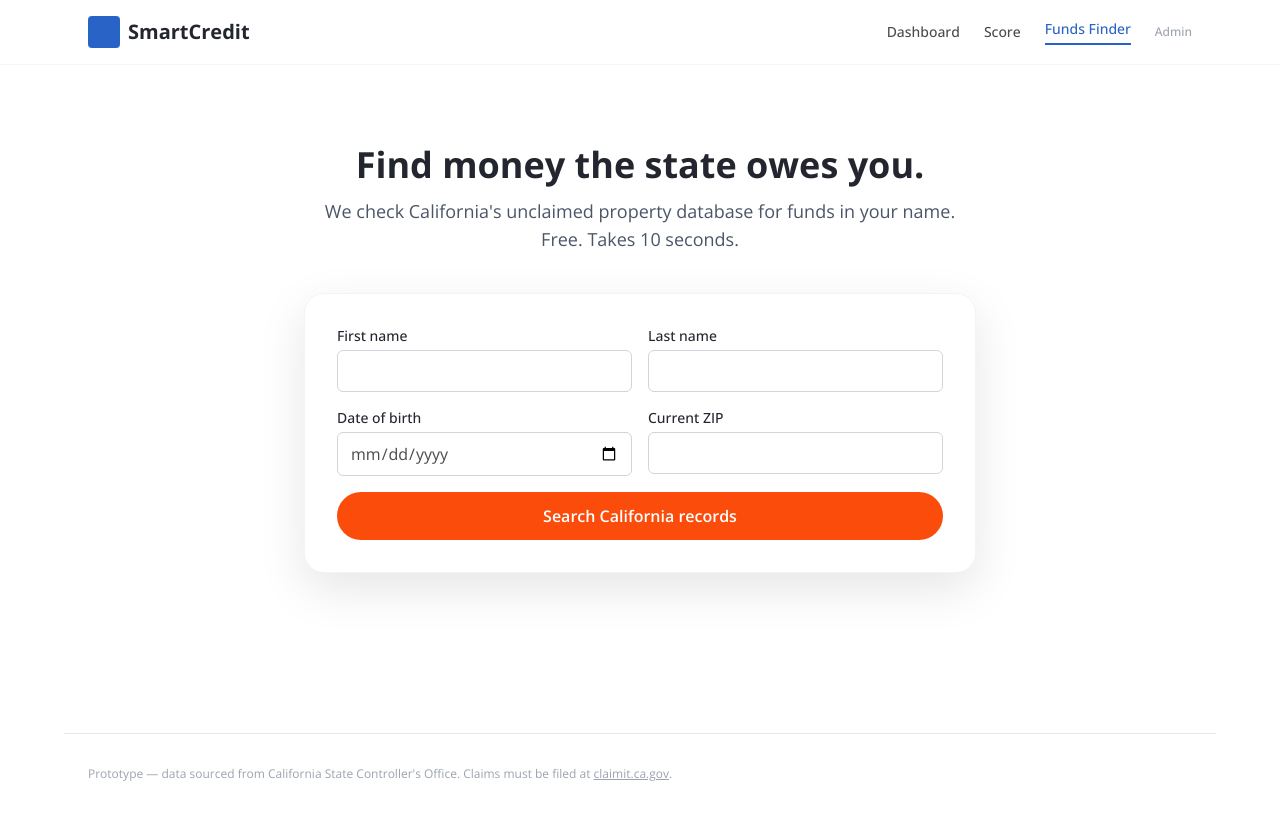
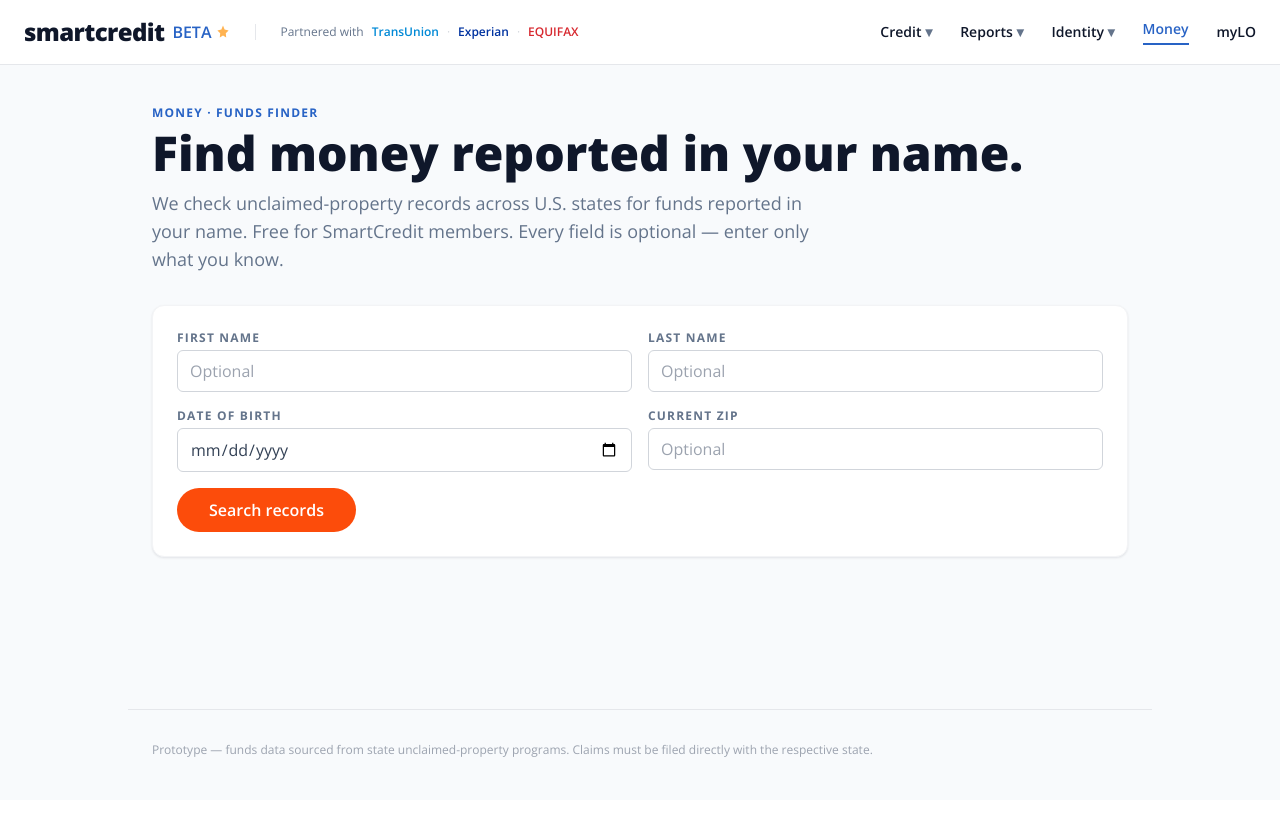
Before and after one commit to ahmedyassineconsumerdirect/cd-getmymoney, a FastAPI app: page / in a window 1280 px wide. After the commit the page ends 757 px from the top, so only its background shows below. Run offline with FastAPI, Linux system fonts and the light colour scheme; some libraries are stand-ins or nearby versions.

Commit message:
Major UX iteration: SmartCredit BETA theme, fuzzy matching, optional fields
Theme & layout
- New header matches smartcredit.com BETA: smartcredit logo + sparkle,
  Partnered with TransUnion / Experian / Equifax block, production nav
  (Credit, Reports, Identity, Money, myLO)
- Results redesigned to match the "Matched Properties — Review the records
  we found" pattern: section label + heading, single white card with
  rows separated by hairlines, property type as title, holder uppercase
  muted, state badge ("CA record"), big bold orange amount, Claim +
  Not me actions on the right
- Empty-state copy generalized to multi-state ("we didn't find any
  unclaimed property in your name") instead of California-only

Form
- All PII fields are optional (no `required`); placeholder reads "Optional"
- Search button works with any subset of fields (or none — shows hint)
- Hero copy drops California-specific language

Matching
- DemoFuzzyMatcher replaces DemoExactMatcher (kept as alias for back-compat)
- Industry-standard token-substring approach: each input token must
  appear (case-insensitive after normalization) in owner_name_normalized
- Tiered ranking: exact full-name > starts-with > contains-all-tokens,
  then ORDER BY amount_max DESC, LIMIT 100
- Searching "Ahmed" alone now returns 100 records totaling ~$887K
  against CA tier-04 data; production swaps in CD's existing matcher

Co-Authored-By: Claude Opus 4.7 (1M context) <noreply@anthropic.com>

```diff
--- a/app/main.py
+++ b/app/main.py
@@ -34,17 +34,23 @@ def home(request: Request):
 @app.post("/search", response_class=HTMLResponse)
 def search(
     request: Request,
-    first_name: str = Form(...),
-    last_name: str = Form(...),
+    first_name: str = Form(""),
+    last_name: str = Form(""),
     dob: str = Form(""),
     zip: str = Form(""),
 ):
     matcher = _get_match_service()
     matches = matcher.find_matches(first_name=first_name, last_name=last_name)
     total = sum((m.amount_max or 0) for m in matches)
+    has_input = any(v.strip() for v in (first_name, last_name, dob, zip))
     return templates.TemplateResponse(
         "_results.html",
-        {"request": request, "matches": matches, "total": total},
+        {
+            "request": request,
+            "matches": matches,
+            "total": total,
+            "has_input": has_input,
+        },
     )
 
 
--- a/app/templates/base.html
+++ b/app/templates/base.html
@@ -3,7 +3,7 @@
 <head>
   <meta charset="utf-8">
   <meta name="viewport" content="width=device-width, initial-scale=1">
-  <title>{% block title %}SmartCredit Funds Finder{% endblock %}</title>
+  <title>{% block title %}SmartCredit — Funds Finder{% endblock %}</title>
   <script src="https://cdn.tailwindcss.com"></script>
   <script src="https://unpkg.com/htmx.org@2.0.3"></script>
   <script>
@@ -12,66 +12,88 @@
         extend: {
           colors: {
             brand: {
-              DEFAULT: '#2863C5',  // SmartCredit primary blue
+              DEFAULT: '#2863C5',
               dark: '#1f4f9e',
               light: '#E6EFFA',
             },
             cta: {
-              DEFAULT: '#FC4C0B',  // SmartCredit CTA orange
+              DEFAULT: '#FC4C0B',
               dark: '#d83e07',
             },
             accent: {
               DEFAULT: '#FFB352',
             },
+            danger: {
+              DEFAULT: '#E11D48',
+            },
             ink: {
-              heading: '#23262F',
-              body: '#4A4A4A',
-              muted: '#4A5568',
+              heading: '#0F172A',
+              body: '#334155',
+              muted: '#64748B',
             },
             surface: {
               DEFAULT: '#FFFFFF',
-              subtle: '#FBFBFB',
-              footer: '#F7FAFC',
+              subtle: '#F8FAFC',
+              footer: '#F1F5F9',
             },
           },
           fontFamily: {
             sans: ['"Open Sans"', 'system-ui', 'sans-serif'],
           },
           borderRadius: {
-            card: '20px',
+            card: '12px',
+            pill: '9999px',
           },
           boxShadow: {
-            card: '0px 16px 48px rgba(0, 0, 0, 0.10)',
+            card: '0 1px 3px rgba(15, 23, 42, 0.06), 0 1px 2px rgba(15, 23, 42, 0.04)',
+            'card-hover': '0 4px 12px rgba(15, 23, 42, 0.08)',
           },
         },
       },
     };
   </script>
-  <link href="https://fonts.googleapis.com/css2?family=Open+Sans:wght@400;500;600;700&display=swap" rel="stylesheet">
+  <link href="https://fonts.googleapis.com/css2?family=Open+Sans:wght@400;500;600;700;800&display=swap" rel="stylesheet">
 </head>
-<body class="bg-surface font-sans text-ink-body antialiased">
-  <header class="bg-white border-b border-gray-100">
-    <div class="max-w-6xl mx-auto px-6 py-4 flex items-center justify-between">
-      <div class="flex items-center gap-2">
-        <div class="w-8 h-8 bg-brand rounded"></div>
-        <span class="font-bold text-xl text-ink-heading">SmartCredit</span>
+<body class="bg-surface-subtle font-sans text-ink-body antialiased min-h-screen">
+
+  <!-- Header / nav (SmartCredit BETA style) -->
+  <header class="bg-white border-b border-gray-200">
+    <div class="max-w-7xl mx-auto px-6 py-4 flex items-center justify-between gap-6">
+      <div class="flex items-center gap-6">
+        <a href="/" class="flex items-center gap-1">
+          <span class="text-2xl font-extrabold tracking-tight text-ink-heading">smartcredit</span>
+          <span class="text-base font-semibold text-brand ml-1 flex items-center gap-1">
+            BETA
+            <svg class="w-4 h-4 text-accent" fill="currentColor" viewBox="0 0 20 20"><path d="M10 2l2 5 5 1-3.5 3.5L14 17l-4-2.5L6 17l.5-5.5L3 8l5-1z"/></svg>
+          </span>
+        </a>
+        <div class="hidden md:flex items-center gap-2 text-xs text-ink-muted border-l border-gray-200 pl-6">
+          <span>Partnered with</span>
+          <span class="font-semibold text-[#0089D6]">TransUnion</span>
+          <span class="text-gray-300">·</span>
+          <span class="font-semibold text-[#0033A0]">Experian</span>
+          <span class="text-gray-300">·</span>
+          <span class="font-semibold text-[#D7282F]">EQUIFAX</span>
+        </div>
       </div>
-      <nav class="flex items-center gap-6 text-sm font-medium">
-        <a href="#" class="text-ink-body hover:text-brand">Dashboard</a>
-        <a href="#" class="text-ink-body hover:text-brand">Score</a>
-        <a href="/" class="text-brand border-b-2 border-brand pb-1">Funds Finder</a>
-        <a href="/admin" class="text-gray-400 hover:text-brand text-xs">Admin</a>
+      <nav class="flex items-center gap-7 text-sm font-semibold text-ink-heading">
+        <a href="#" class="hover:text-brand">Credit <span class="text-ink-muted">▾</span></a>
+        <a href="#" class="hover:text-brand">Reports <span class="text-ink-muted">▾</span></a>
+        <a href="#" class="hover:text-brand">Identity <span class="text-ink-muted">▾</span></a>
+        <a href="/" class="text-brand border-b-2 border-brand pb-1">Money</a>
+        <a href="#" class="hover:text-brand">myLO</a>
       </nav>
     </div>
   </header>
 
-  <main class="max-w-6xl mx-auto px-6 py-10">
+  <main class="max-w-5xl mx-auto px-6 py-10">
     {% block content %}{% endblock %}
   </main>
 
-  <footer class="max-w-6xl mx-auto px-6 py-8 text-xs text-gray-400 border-t border-gray-200 mt-20">
-    Prototype — data sourced from California State Controller's Office.
-    Claims must be filed at <a href="https://claimit.ca.gov" target="_blank" rel="noopener noreferrer" class="underline">claimit.ca.gov</a>.
+  <footer class="max-w-5xl mx-auto px-6 py-8 text-xs text-gray-400 border-t border-gray-200 mt-20">
+    Prototype — funds data sourced from state unclaimed-property programs.
+    Claims must be filed directly with the respective state.
   </footer>
+
 </body>
 </html>
--- a/app/templates/home.html
+++ b/app/templates/home.html
@@ -1,45 +1,55 @@
 {% extends "base.html" %}
 {% block content %}
 
-<section class="text-center py-10">
-  <h1 class="text-4xl font-bold text-ink-heading">Find money the state owes you.</h1>
-  <p class="mt-3 text-lg text-ink-muted max-w-2xl mx-auto">
-    We check California's unclaimed property database for funds in your name.
-    Free. Takes 10 seconds.
+<section class="mb-8">
+  <p class="text-xs font-bold text-brand tracking-widest uppercase mb-2">Money · Funds Finder</p>
+  <h1 class="text-4xl md:text-5xl font-extrabold text-ink-heading leading-tight">
+    Find money reported in your name.
+  </h1>
+  <p class="mt-3 text-lg text-ink-muted max-w-2xl">
+    We check unclaimed-property records across U.S. states for funds reported in your name. Free for SmartCredit members. Every field is optional — enter only what you know.
   </p>
 </section>
 
-<section class="bg-white rounded-card shadow-card border border-gray-100 p-8 max-w-2xl mx-auto">
+<section class="bg-white rounded-card shadow-card border border-gray-100 p-6 mb-8">
   <form
     hx-post="/search"
     hx-target="#results"
     hx-swap="innerHTML"
+    hx-indicator="#search-spinner"
     class="grid grid-cols-2 gap-4"
   >
     <div>
-      <label class="block text-sm font-medium text-ink-heading mb-1">First name</label>
-      <input name="first_name" required class="w-full border border-gray-300 rounded-md px-3 py-2 focus:outline-none focus:ring-2 focus:ring-brand focus:border-transparent">
+      <label class="block text-xs font-bold text-ink-muted uppercase tracking-widest mb-1">First name</label>
+      <input name="first_name" placeholder="Optional" class="w-full border border-gray-300 rounded-md px-3 py-2 focus:outline-none focus:ring-2 focus:ring-brand focus:border-transparent">
     </div>
     <div>
-      <label class="block text-sm font-medium text-ink-heading mb-1">Last name</label>
-      <input name="last_name" required class="w-full border border-gray-300 rounded-md px-3 py-2 focus:outline-none focus:ring-2 focus:ring-brand focus:border-transparent">
+      <label class="block text-xs font-bold text-ink-muted uppercase tracking-widest mb-1">Last name</label>
+      <input name="last_name" placeholder="Optional" class="w-full border border-gray-300 rounded-md px-3 py-2 focus:outline-none focus:ring-2 focus:ring-brand focus:border-transparent">
     </div>
     <div>
-      <label class="block text-sm font-medium text-ink-heading mb-1">Date of birth</label>
+      <label class="block text-xs font-bold text-ink-muted uppercase tracking-widest mb-1">Date of birth</label>
       <input name="dob" type="date" class="w-full border border-gray-300 rounded-md px-3 py-2">
     </div>
     <div>
-      <label class="block text-sm font-medium text-ink-heading mb-1">Current ZIP</label>
-      <input name="zip" class="w-full border border-gray-300 rounded-md px-3 py-2">
+      <label class="block text-xs font-bold text-ink-muted uppercase tracking-widest mb-1">Current ZIP</label>
+      <input name="zip" placeholder="Optional" class="w-full border border-gray-300 rounded-md px-3 py-2">
     </div>
-    <div class="col-span-2">
-      <button type="submit" class="w-full bg-cta text-white font-semibold py-3 rounded-full hover:bg-cta-dark transition">
-        Search California records
+    <div class="col-span-2 flex items-center gap-3">
+      <button type="submit" class="bg-cta text-white font-semibold py-2.5 px-8 rounded-pill hover:bg-cta-dark transition">
+        Search records
       </button>
+      <span id="search-spinner" class="htmx-indicator text-sm text-ink-muted">Searching…</span>
     </div>
   </form>
 </section>
 
-<section id="results" class="mt-10"></section>
+<style>
+  .htmx-indicator { opacity: 0; transition: opacity 200ms ease-in; }
+  .htmx-request .htmx-indicator { opacity: 1; }
+  .htmx-request.htmx-indicator { opacity: 1; }
+</style>
+
+<section id="results"></section>
 
 {% endblock %}
```
Also changed, not shown: app/match.py (+58 -20 lines), app/templates/_results.html (+65 -29 lines).
